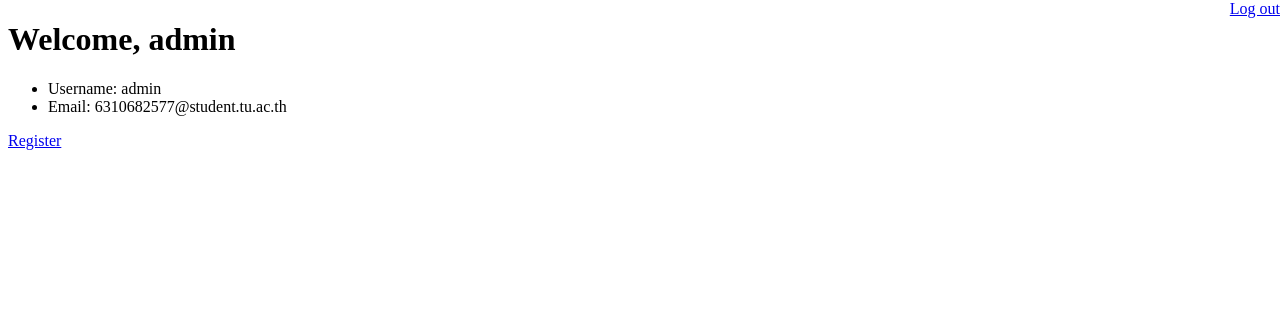
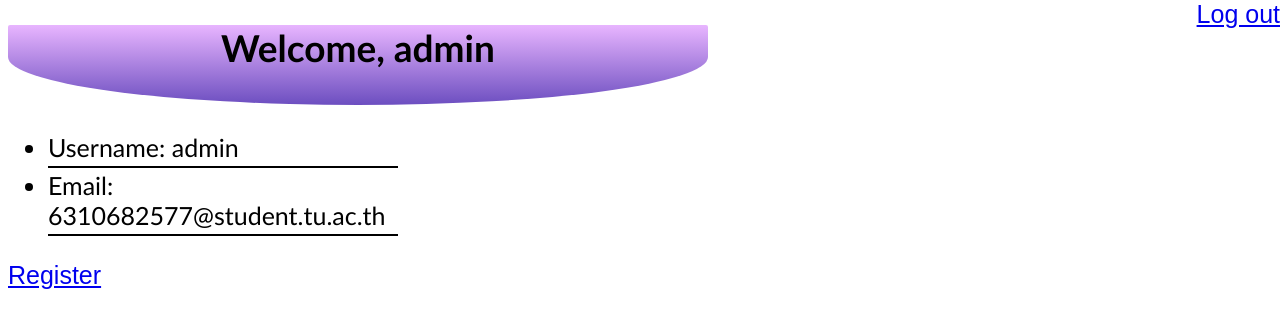
Before and after one commit to 6310682577/cn331_as2, a Django app: page /users/ in a window 1280 px wide. Shown: the top 328 px of the page. Run offline with Django 4.2, Linux system fonts and the light colour scheme; a user stored in the database is signed in.

Commit message:
add style for users index

```diff
--- a/Course_registrations/users/templates/users/index.html
+++ b/Course_registrations/users/templates/users/index.html
@@ -1,11 +1,42 @@
 {% extends 'users/layout.html' %}
 {% block body %}
-<h1>Welcome, {{ request.user.username }}</h1>
-<ul>
-    <li>Username: {{ request.user.username }}</li>
-    <li>Email: {{ request.user.email }}</li>
+
+<style>
+    .curve {
+        width:700px;
+        height:10vh;
+        position:relative;
+        background-image: linear-gradient(#e8b5ff, #6c4ec0);
+        border-top-left-radius:2px;
+        border-top-right-radius:2px;
+        border-bottom-left-radius: 50% 60%;
+        border-bottom-right-radius: 50% 60%;
+        text-align: center;
+        border-bottom = 40px;
+      }
+
+
+    .sansfont {font-family: sans-serif;}
+    .courfont {font-family: 'Courier New', Courier, monospace;}
+    .gillfont { font-size : 25px;
+                font-family: 'Trebuchet MS', sans-serif;}
+
+    .borderbottom { padding-top: 2px;
+                    padding-bottom: 4px;
+                    border-bottom: 2px solid black; }
+
+
+</style>
+
+<div class = "curve gillfont">
+    <h1 style = "font-size : 37px ;">Welcome, {{ request.user.username }}</h1>
+</div>
+
+<ul class = "gillfont">
+    <li class = "borderbottom" , style = "width : 350px">Username: {{ request.user.username }}</li>
+    <li class = "borderbottom" , style = "width : 350px">Email: {{ request.user.email }}</li>
 </ul>
-<a href="{% url 'register' %}">Register</a>
+<a href="{% url 'register' %}" , style = "font-size : 25px ; font-family: sans-serif">Register</a>
 {% comment %} <table border = "1" cellpadding = "5" cellspacing = "1">
     <td>Subject</td>
     <td>Subject_id</td>
@@ -17,5 +48,5 @@
     </tr>
 </table> {% endcomment %}
 
-<a style="position: absolute; top: 0; right: 0; width: 100px; text-align:right;" href="{% url 'logout' %}">Log out</a>
+<a style="position: absolute; top: 0; right: 0; width: 100px; text-align:right; font-size : 25px; font-family: sans-serif;" href="{% url 'logout' %}">Log out</a>
 {% endblock %}
```
Also changed, not shown: Course_registrations/db.sqlite3.
